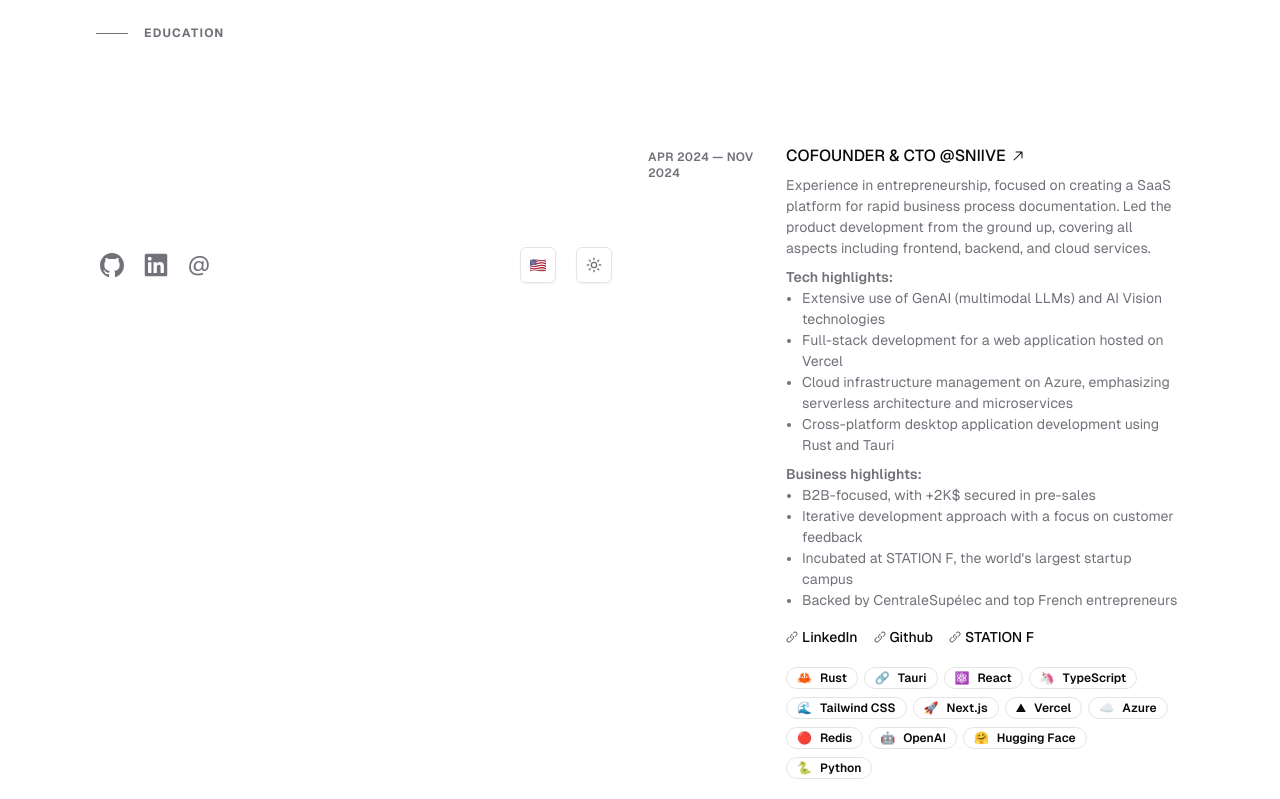
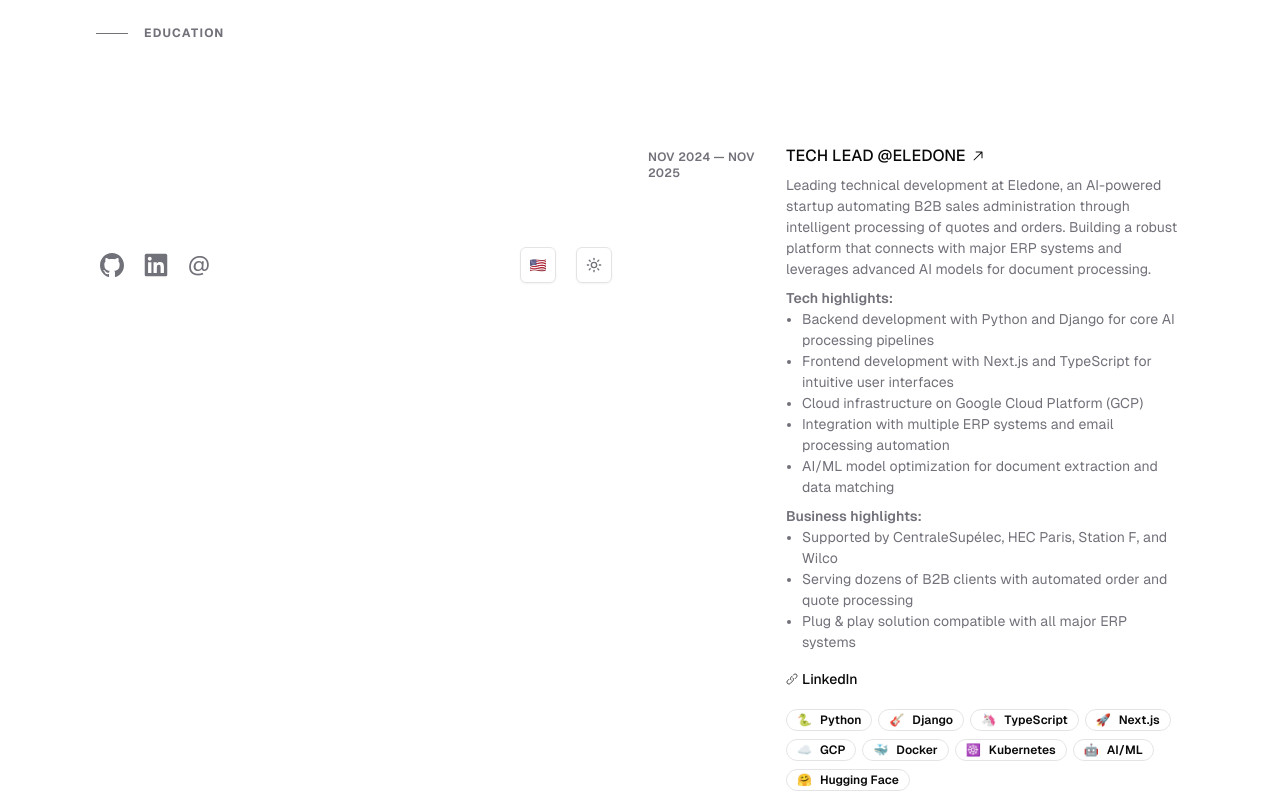
Before and after one commit to eyusd/portfolio, a Next.js app: page /en in a window 1280 px wide. Shown: the part 421-1220 px from the top of the page. Built offline with nearby package versions, Linux system fonts and the light colour scheme.

Commit message:
new experience

```diff
--- a/messages/de.json
+++ b/messages/de.json
@@ -18,6 +18,13 @@
     "education": "Ausbildung"
   },
   "Experiences": {
+    "eledone": {
+      "name": "Tech Lead",
+      "time": {
+        "begin": "2024-11"
+      },
+      "children": "Führende technische Entwicklung bei Eledone, einem KI-gestützten Startup, das die B2B-Verwaltungsprozesse für Angebote und Bestellungen durch intelligente Verarbeitung automatisiert. Aufbau einer robusten Plattform, die sich mit wichtigen ERP-Systemen verbindet und fortgeschrittene KI-Modelle für die Dokumentenverarbeitung nutzt.<h>Technische Highlights:</h><u><l>Backend-Entwicklung mit Python und Django für zentrale KI-Verarbeitungspipelines</l><l>Frontend-Entwicklung mit Next.js und TypeScript für intuitive Benutzeroberflächen</l><l>Cloud-Infrastruktur auf der Google Cloud Platform (GCP)</l><l>Integration mit mehreren ERP-Systemen und Automatisierung der E-Mail-Verarbeitung</l><l>Optimierung von KI/ML-Modellen für Dokumentenextraktion und Datenabgleich</l></u><h>Business-Highlights:</h><u><l>Unterstützt von CentraleSupélec, HEC Paris, Station F und Wilco</l><l>Bedient Dutzende von B2B-Kunden mit automatisierter Angebots- und Bestellverarbeitung</l><l>Plug-and-Play-Lösung, kompatibel mit allen wichtigen ERP-Systemen</l></u>"
+    },
     "sniive": {
       "name": "Mitgründer & CTO",
       "time": {
--- a/messages/en.json
+++ b/messages/en.json
@@ -18,6 +18,13 @@
     "education": "Education"
   },
   "Experiences": {
+    "eledone": {
+      "name": "Tech Lead",
+      "time": {
+        "begin": "2024-11"
+      },
+      "children": "Leading technical development at Eledone, an AI-powered startup automating B2B sales administration through intelligent processing of quotes and orders. Building a robust platform that connects with major ERP systems and leverages advanced AI models for document processing.<h>Tech highlights:</h><u><l>Backend development with Python and Django for core AI processing pipelines</l><l>Frontend development with Next.js and TypeScript for intuitive user interfaces</l><l>Cloud infrastructure on Google Cloud Platform (GCP)</l><l>Integration with multiple ERP systems and email processing automation</l><l>AI/ML model optimization for document extraction and data matching</l></u><h>Business highlights:</h><u><l>Supported by CentraleSupélec, HEC Paris, Station F, and Wilco</l><l>Serving dozens of B2B clients with automated order and quote processing</l><l>Plug & play solution compatible with all major ERP systems</l></u>"
+    },
     "sniive": {
       "name": "Cofounder & CTO",
       "time": {
--- a/messages/es.json
+++ b/messages/es.json
@@ -18,6 +18,13 @@
     "education": "Educación"
   },
   "Experiences": {
+    "eledone": {
+      "name": "Tech Lead",
+      "time": {
+        "begin": "2024-11"
+      },
+      "children": "Liderando el desarrollo técnico en Eledone, una startup impulsada por IA que automatiza la administración de ventas B2B mediante el procesamiento inteligente de cotizaciones y pedidos. Construyendo una plataforma sólida que se conecta con los principales sistemas ERP y aprovecha modelos avanzados de IA para el procesamiento de documentos.<h>Aspectos técnicos destacados:</h><u><l>Desarrollo backend con Python y Django para canalizaciones centrales de procesamiento de IA</l><l>Desarrollo frontend con Next.js y TypeScript para interfaces de usuario intuitivas</l><l>Infraestructura en la nube sobre Google Cloud Platform (GCP)</l><l>Integración con múltiples sistemas ERP y automatización del procesamiento de correos electrónicos</l><l>Optimización de modelos de IA/ML para extracción de documentos y coincidencia de datos</l></u><h>Aspectos comerciales destacados:</h><u><l>Apoyado por CentraleSupélec, HEC Paris, Station F y Wilco</l><l>Atendiendo a docenas de clientes B2B con procesamiento automatizado de pedidos y cotizaciones</l><l>Solución plug & play compatible con todos los principales sistemas ERP</l></u>"
+    },
     "sniive": {
       "name": "Cofundador y CTO",
       "time": {
--- a/messages/fr.json
+++ b/messages/fr.json
@@ -18,6 +18,13 @@
     "education": "Éducation"
   },
   "Experiences": {
+    "eledone": {
+      "name": "Tech Lead",
+      "time": {
+        "begin": "2024-11"
+      },
+      "children": "Direction du développement technique chez Eledone, une startup propulsée par l’IA qui automatise l’administration des ventes B2B grâce au traitement intelligent des devis et des commandes. Construction d’une plateforme robuste connectée aux principaux systèmes ERP et exploitant des modèles d’IA avancés pour le traitement de documents.<h>Points techniques clés:</h><u><l>Développement backend avec Python et Django pour les pipelines de traitement IA</l><l>Développement frontend avec Next.js et TypeScript pour des interfaces utilisateur intuitives</l><l>Infrastructure cloud sur Google Cloud Platform (GCP)</l><l>Intégration avec plusieurs systèmes ERP et automatisation du traitement des e-mails</l><l>Optimisation de modèles IA/ML pour l’extraction de documents et la correspondance de données</l></u><h>Points business clés:</h><u><l>Soutenu par CentraleSupélec, HEC Paris, Station F et Wilco</l><l>Au service de dizaines de clients B2B avec un traitement automatisé des commandes et des devis</l><l>Solution plug & play compatible avec tous les principaux systèmes ERP</l></u>"
+    },
     "sniive": {
       "name": "Cofondateur et CTO",
       "time": {
--- a/messages/kr.json
+++ b/messages/kr.json
@@ -18,6 +18,13 @@
     "education": "교육"
   },
   "Experiences": {
+    "eledone": {
+      "name": "테크 리드",
+      "time": {
+        "begin": "2024-11"
+      },
+      "children": "Eledone에서 기술 개발을 총괄하며, 견적서와 주문의 지능형 처리를 통해 B2B 영업 관리를 자동화하는 AI 기반 스타트업입니다. 주요 ERP 시스템과 연동되고 고급 AI 모델을 활용한 문서 처리 기능을 갖춘 견고한 플랫폼을 구축하고 있습니다.<h>기술 하이라이트:</h><u><l>Python과 Django를 사용한 핵심 AI 처리 파이프라인 백엔드 개발</l><l>Next.js와 TypeScript 기반의 직관적인 사용자 인터페이스 프론트엔드 개발</l><l>Google Cloud Platform(GCP) 기반 클라우드 인프라</l><l>여러 ERP 시스템과의 통합 및 이메일 처리 자동화</l><l>문서 추출 및 데이터 매칭을 위한 AI/ML 모델 최적화</l></u><h>비즈니스 하이라이트:</h><u><l>CentraleSupélec, HEC Paris, Station F, Wilco의 지원</l><l>자동화된 견적 및 주문 처리로 수십 개의 B2B 고객사 지원</l><l>모든 주요 ERP 시스템과 호환되는 Plug & Play 솔루션</l></u>"
+    },
     "sniive": {
       "name": "공동 창립자 및 CTO",
       "time": {
--- a/messages/zh.json
+++ b/messages/zh.json
@@ -18,6 +18,13 @@
     "education": "教育"
   },
   "Experiences": {
+    "eledone": {
+      "name": "Tech Lead",
+      "time": {
+        "begin": "2024-11"
+      },
+      "children": "在 Eledone 负责技术开发，这是一家通过智能处理报价和订单来自动化 B2B 销售管理的人工智能初创公司。我们正在构建一个强大的平台，可连接主流 ERP 系统，并利用先进的 AI 模型进行文档处理。<h>技术亮点：</h><u><l>使用 Python 和 Django 进行核心 AI 处理管道的后端开发</l><l>使用 Next.js 和 TypeScript 进行直观用户界面的前端开发</l><l>基于 Google Cloud Platform（GCP）的云基础设施</l><l>与多个 ERP 系统集成并实现电子邮件处理自动化</l><l>用于文档提取和数据匹配的 AI/ML 模型优化</l></u><h>业务亮点：</h><u><l>获得 CentraleSupélec、HEC Paris、Station F 和 Wilco 的支持</l><l>为数十家 B2B 客户提供自动化的订单和报价处理</l><l>与所有主流 ERP 系统兼容的即插即用解决方案</l></u>"
+    },
     "sniive": {
       "name": "联合创始人兼CTO",
       "time": {
--- /dev/null
+++ b/pnpm-workspace.yaml
@@ -0,0 +1,3 @@
+onlyBuiltDependencies:
+  - sharp
+  - unrs-resolver
--- a/src/app/[locale]/elements/experiences.tsx
+++ b/src/app/[locale]/elements/experiences.tsx
@@ -7,7 +7,7 @@
 
   const dateFormatter = (key: string) => {
     const begin = new Date(t(`${key}.begin`));
-    const end = new Date(t(`${key}.end`));
+    const end = t.has(`${key}.end`) ? new Date(t(`${key}.end`)) : new Date();
     return {
       begin: format.dateTime(begin, { month: "short", year: "numeric" }),
       end: format.dateTime(end, { month: "short", year: "numeric" }),
@@ -16,6 +16,63 @@
 
 
   const experiences: ExperienceProps[] = [
+    {
+      title: {
+        name: t("eledone.name"),
+        company: "Eledone",
+        link: "https://eledone-ai.com",
+      },
+      time: dateFormatter("eledone.time"),
+      children: t.rich("eledone.children", {
+        h: (chunks) => <span className="block mt-2 font-semibold">{chunks}</span>,
+        u: (chunks) => <ul className="ml-4 list-disc">{chunks}</ul>,
+        l: (chunks) => <li>{chunks}</li>,
+      }),
+      references: [
+        {
+          name: "LinkedIn",
+          link: "https://www.linkedin.com/company/eledone",
+        },
+      ],
+      techs: [
+        {
+          name: "Python",
+          icon: "🐍",
+        },
+        {
+          name: "Django",
+          icon: "🎸",
+        },
+        {
+          name: "TypeScript",
+          icon: "🦄",
+        },
+        {
+          name: "Next.js",
+          icon: "🚀",
+        },
+        {
+          name: "GCP",
+          icon: "☁️",
+        },
+        {
+          name: "Docker",
+          icon: "🐳",
+        },
+        {
+          name: "Kubernetes",
+          icon: "☸️",
+        },
+        {
+          name: "AI/ML",
+          icon: "🤖",
+        },
+        {
+          name: "Hugging Face",
+          icon: "🤗",
+        }
+      ],
+    },
     {
       title: {
         name: t("sniive.name"),
```
Also changed, not shown: package.json (+19 -19 lines), 1 other file (tests, documents, lock files or other folders).
